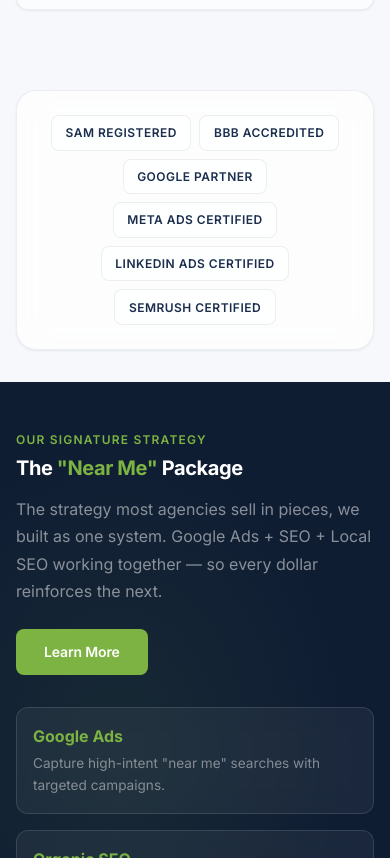
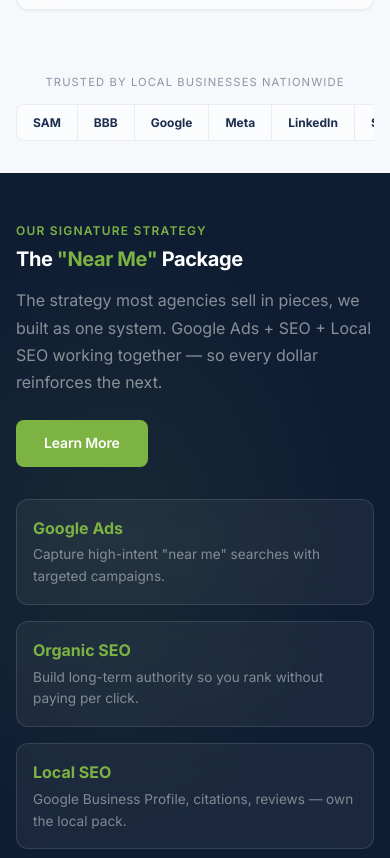
Before and after one commit to Moshe-ship/performancemax, an Astro site: page / in a window 390 px wide. Shown: the part 2966-3824 px from the top of the page. Built offline with nearby package versions, Linux system fonts and the light colour scheme; Astro itself is replaced by a stand-in of ours; no server answers.

Commit message:
Redesign trust bar: connected pill strip, horizontal scroll on mobile

```diff
--- a/src/pages/index.astro
+++ b/src/pages/index.astro
@@ -133,13 +133,14 @@ const stats = [
   <!-- Trust Badges -->
   <section class="trust-bar">
     <div class="container">
+      <p class="trust-label">Trusted by local businesses nationwide</p>
       <div class="trust-inner">
-        <span>SAM Registered</span>
-        <span>BBB Accredited</span>
-        <span>Google Partner</span>
-        <span>Meta Ads Certified</span>
-        <span>LinkedIn Ads Certified</span>
-        <span>Semrush Certified</span>
+        <span>SAM</span>
+        <span>BBB</span>
+        <span>Google</span>
+        <span>Meta</span>
+        <span>LinkedIn</span>
+        <span>Semrush</span>
       </div>
     </div>
   </section>
@@ -413,36 +414,44 @@ const stats = [
 
   /* Trust Bar */
   .trust-bar {
-    padding: 2rem 0;
+    padding: 1rem 0 2rem;
+    text-align: center;
+  }
+  .trust-label {
+    font-size: 0.7rem;
+    text-transform: uppercase;
+    letter-spacing: 0.1em;
+    color: var(--gray-light);
+    margin-bottom: 0.75rem;
   }
   .trust-inner {
     display: flex;
     justify-content: center;
-    gap: 0.5rem;
-    flex-wrap: wrap;
-    padding: 1.5rem 2rem;
-    background: var(--glass-bg-strong);
-    backdrop-filter: blur(16px);
-    -webkit-backdrop-filter: blur(16px);
-    border: 1px solid var(--border);
-    border-radius: var(--radius-lg);
-    box-shadow: var(--shadow-sm);
+    gap: 0;
   }
   .trust-inner span {
-    font-size: 0.75rem;
-    font-weight: 600;
-    text-transform: uppercase;
-    letter-spacing: 0.04em;
+    font-size: 0.8rem;
+    font-weight: 700;
     color: var(--navy);
-    padding: 0.45rem 0.85rem;
+    padding: 0.6rem 1.25rem;
     border: 1px solid var(--border);
-    border-radius: var(--radius-sm);
+    border-right: none;
     background: var(--glass-bg);
+    backdrop-filter: blur(8px);
+    -webkit-backdrop-filter: blur(8px);
     transition: all 0.2s;
   }
+  .trust-inner span:first-child {
+    border-radius: var(--radius-sm) 0 0 var(--radius-sm);
+  }
+  .trust-inner span:last-child {
+    border-radius: 0 var(--radius-sm) var(--radius-sm) 0;
+    border-right: 1px solid var(--border);
+  }
   .trust-inner span:hover {
+    background: var(--green);
+    color: var(--white);
     border-color: var(--green);
-    color: var(--green);
   }
 
   /* Blog */
@@ -519,6 +528,18 @@ const stats = [
     .stats__inner { gap: 1.25rem; padding: 1.5rem 1.25rem; }
     .stat__number { font-size: 1.5rem; }
     .how-grid { grid-template-columns: 1fr; }
+    .trust-inner {
+      overflow-x: auto;
+      justify-content: flex-start;
+      -webkit-overflow-scrolling: touch;
+      scrollbar-width: none;
+    }
+    .trust-inner::-webkit-scrollbar { display: none; }
+    .trust-inner span {
+      white-space: nowrap;
+      font-size: 0.75rem;
+      padding: 0.5rem 1rem;
+    }
     .nearme-section { padding: 3rem 0; }
     .nearme-spot { grid-template-columns: 1fr; gap: 2rem; }
     .services-grid { grid-template-columns: repeat(auto-fill, minmax(160px, 1fr)); }
```
